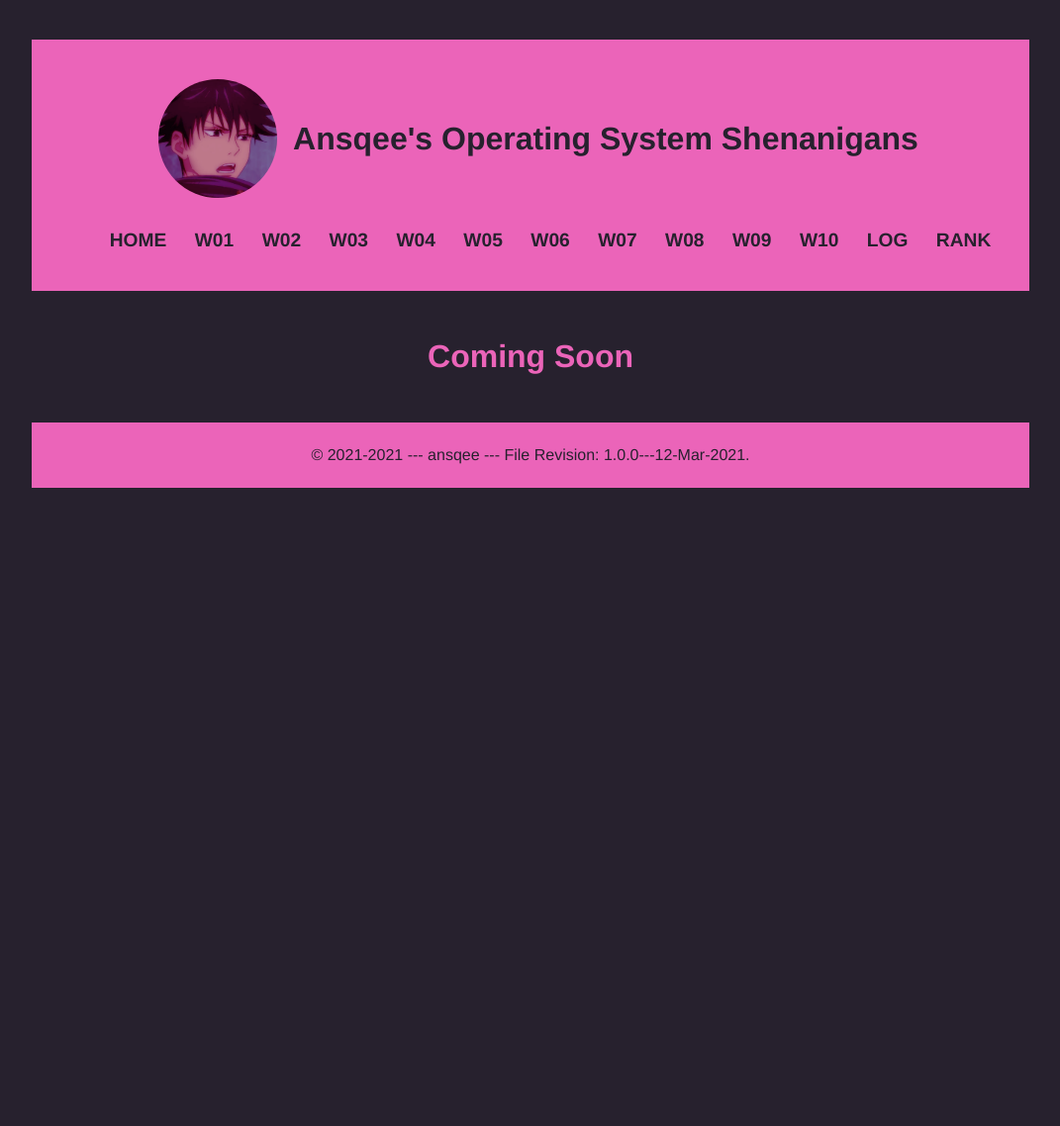
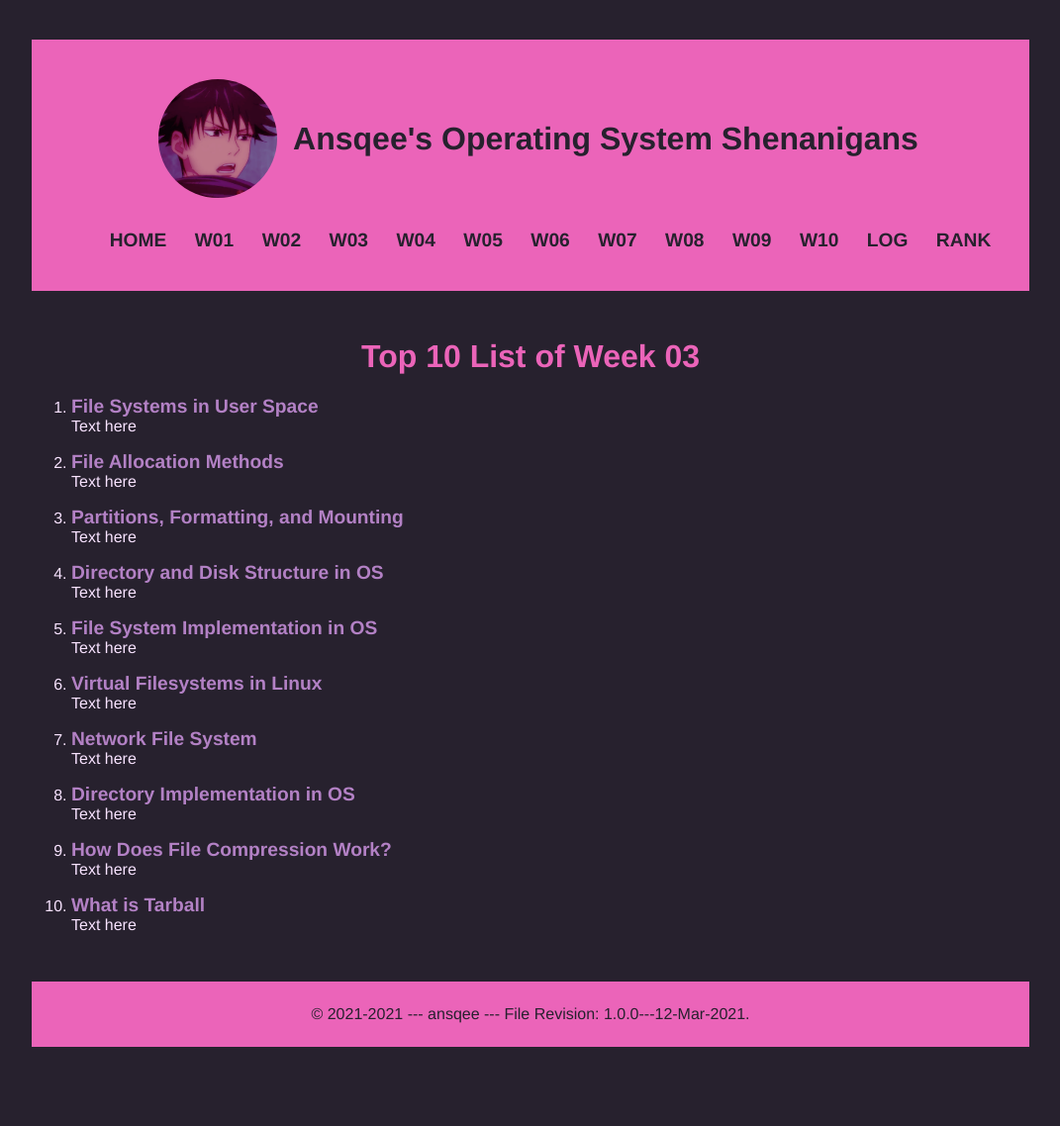
Before and after one commit to ansqee/os211, a Jekyll site: the page built from w03.md, in a window 1280 px wide. Shown: the whole page at 99% size, without its empty margins (104-1175 px from the left). Built offline with Jekyll 4.4.1, drawn with Linux system fonts in a browser that asks for light colours; before the commit the page ends 900 px from its top, so only the background shows below that; grey boxes are pictures that could not be loaded.

Commit message:
Compressed some files and added some top 10 links

```diff
--- a/TXT/myrank.txt
+++ b/TXT/myrank.txt
@@ -2,3 +2,6 @@
 ZCZC W01 ardi-nusantara
 ZCZC W01 asfiowilma
 ZCZC W01 aryaputr213
+ZCZC W02
+ZCZC W02
+ZCZC W02
--- a/w03.md
+++ b/w03.md
@@ -4,4 +4,34 @@ title: "Week 03 Top 10"
 permalink: /W03/
 ---
 
-# Coming Soon
+# Top 10 List of Week 03
+
+1. [File Systems in User Space](https://fsgeek.ca/2019/06/18/fuse-file-systems-in-user-space/)<br>
+Text here
+
+2. [File Allocation Methods](https://www.geeksforgeeks.org/file-allocation-methods/)<br>
+Text here
+
+3. [Partitions, Formatting, and Mounting](http://wwwacs.gantep.edu.tr/docs/rute/node22.html)<br>
+Text here
+
+4. [Directory and Disk Structure in OS](https://www.geeksforgeeks.org/structures-of-directory-in-operating-system/)<br>
+Text here
+
+5. [File System Implementation in OS](https://www.geeksforgeeks.org/file-system-implementation-in-operating-system/)<br>
+Text here
+
+6. [Virtual Filesystems in Linux](https://opensource.com/article/19/3/virtual-filesystems-linux)<br>
+Text here
+
+7. [Network File System](https://www.geeksforgeeks.org/network-file-system-nfs/)<br>
+Text here
+
+8. [Directory Implementation in OS](https://www.javatpoint.com/os-directory-implementation)<br>
+Text here
+
+9. [How Does File Compression Work?](https://www.makeuseof.com/tag/how-does-file-compression-work/)<br>
+Text here
+
+10. [What is Tarball](https://www.networkworld.com/article/3328840/working-with-tarballs-on-linux.html)<br>
+Text here
```
Also changed, not shown: assets/images/huhahuha.png.
